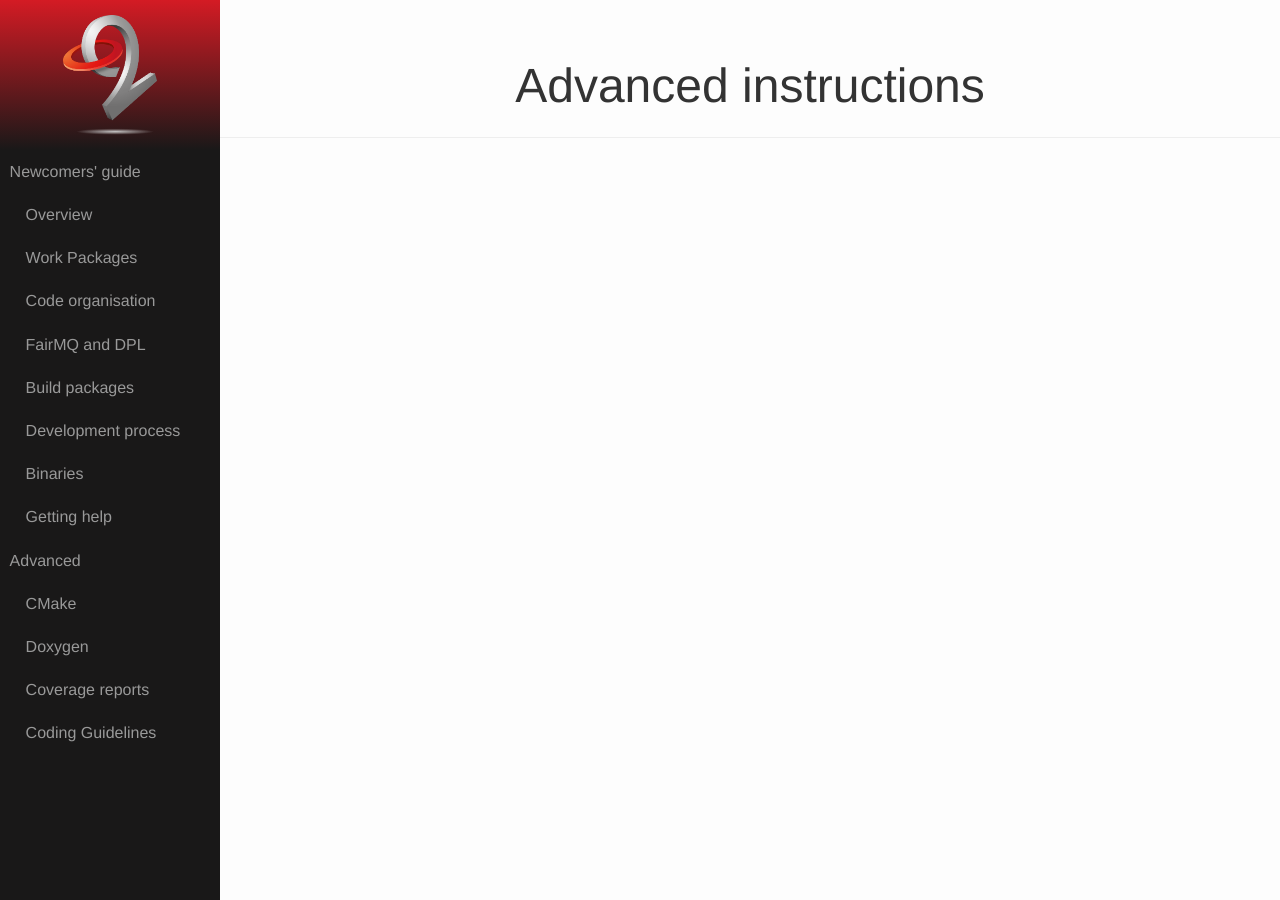
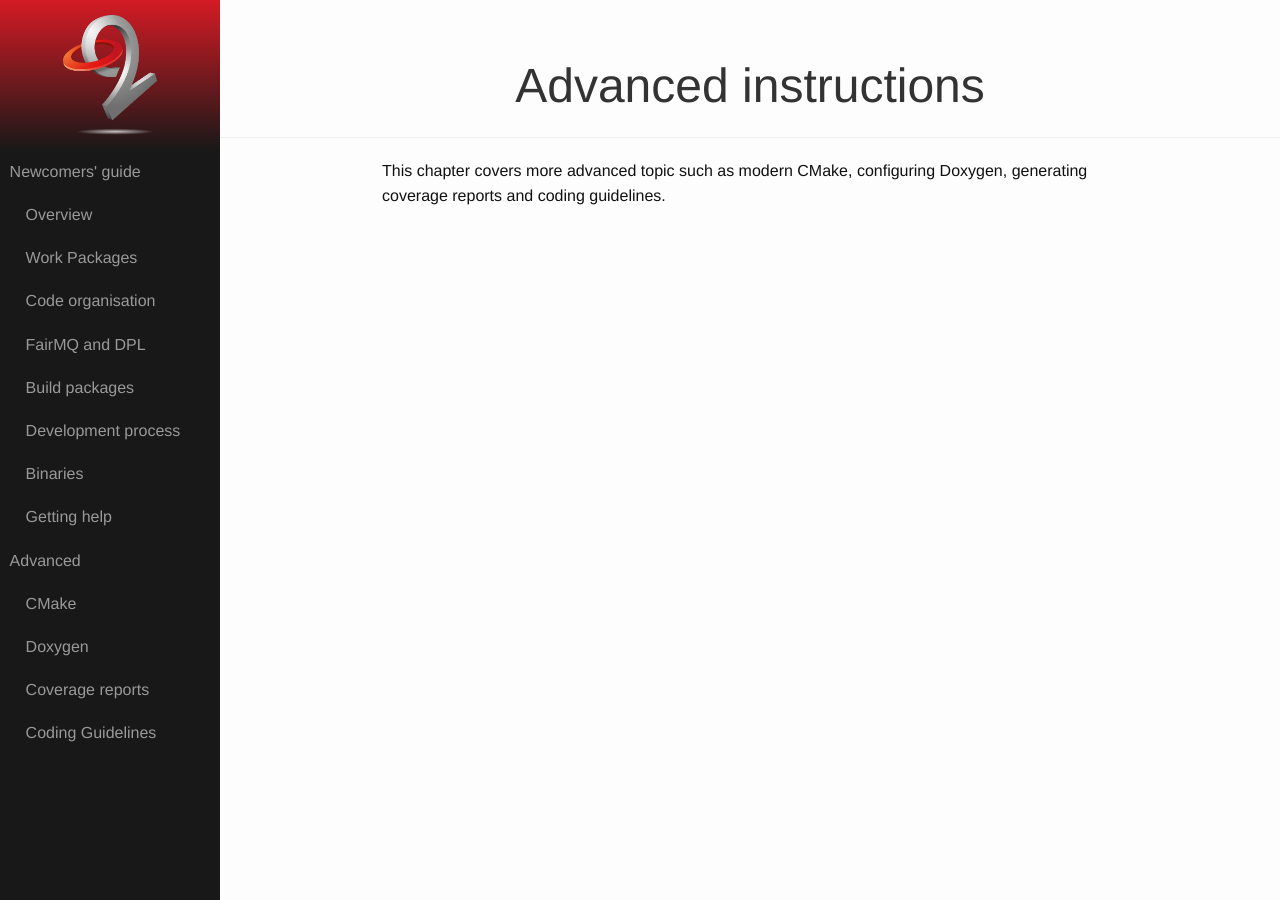
Before and after one commit to AliceO2Group/AliceO2Group.github.io, a Jekyll site: the page built from advanced.markdown, in a window 1280 px wide. Built offline with Jekyll 4.4.1, drawn with Linux system fonts in a browser that asks for light colours.

Commit message:
Short description of advanced chapter

```diff
--- a/advanced.markdown
+++ b/advanced.markdown
@@ -2,3 +2,5 @@
 title: Advanced instructions
 layout: main
 ---
+
+This chapter covers more advanced topic such as modern CMake, configuring Doxygen, generating coverage reports and coding guidelines.
```
